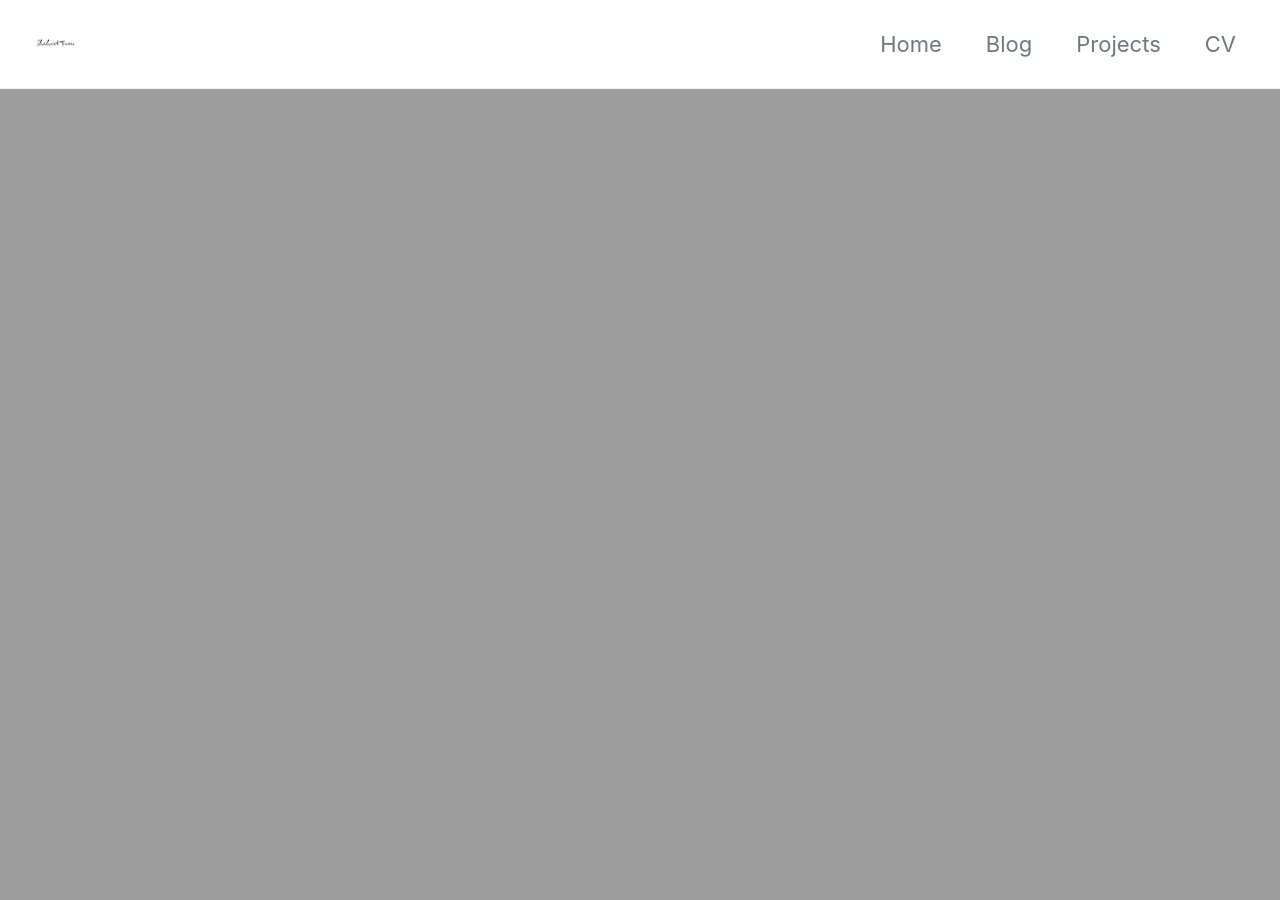
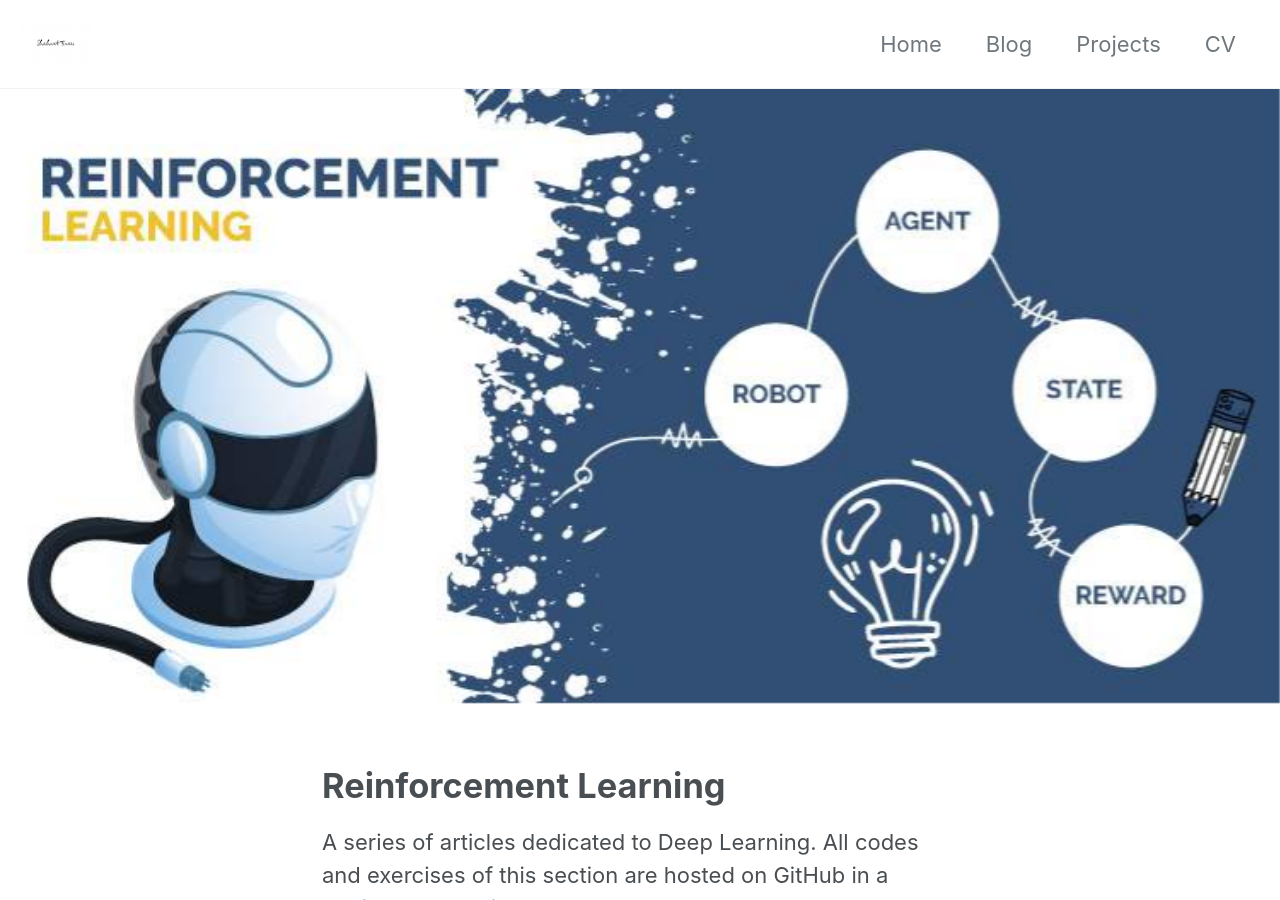
Before and after one commit to shashwatwork/shashwatwork.github.io, a Jekyll site: the page built from _pages/rl.md, in a window 1280 px wide and 900 px high. Built offline with Jekyll 4.4.1, drawn with Linux system fonts in a browser that asks for light colours; cached includes are drawn as plain includes; a script that is not in the unit is left out; comment, search, counter and statistics services are not loaded.

Commit message:
added new files

```diff
--- a/_pages/rl.md
+++ b/_pages/rl.md
@@ -4,7 +4,7 @@ layout: archive
 permalink: /rl/
 author_profile: false
 header :
-    image: "https://shashwatwork.github.io/assets/images/rl_short.png"
+    image: "https://shashwatwork.github.io/assets/images/rl_short.jpg"
 sidebar:
     nav: sidebar-sample
 ---
```
Also changed, not shown: _pages/ml.md (+1 -1 lines), assets/images/logo2.PNG (added).
